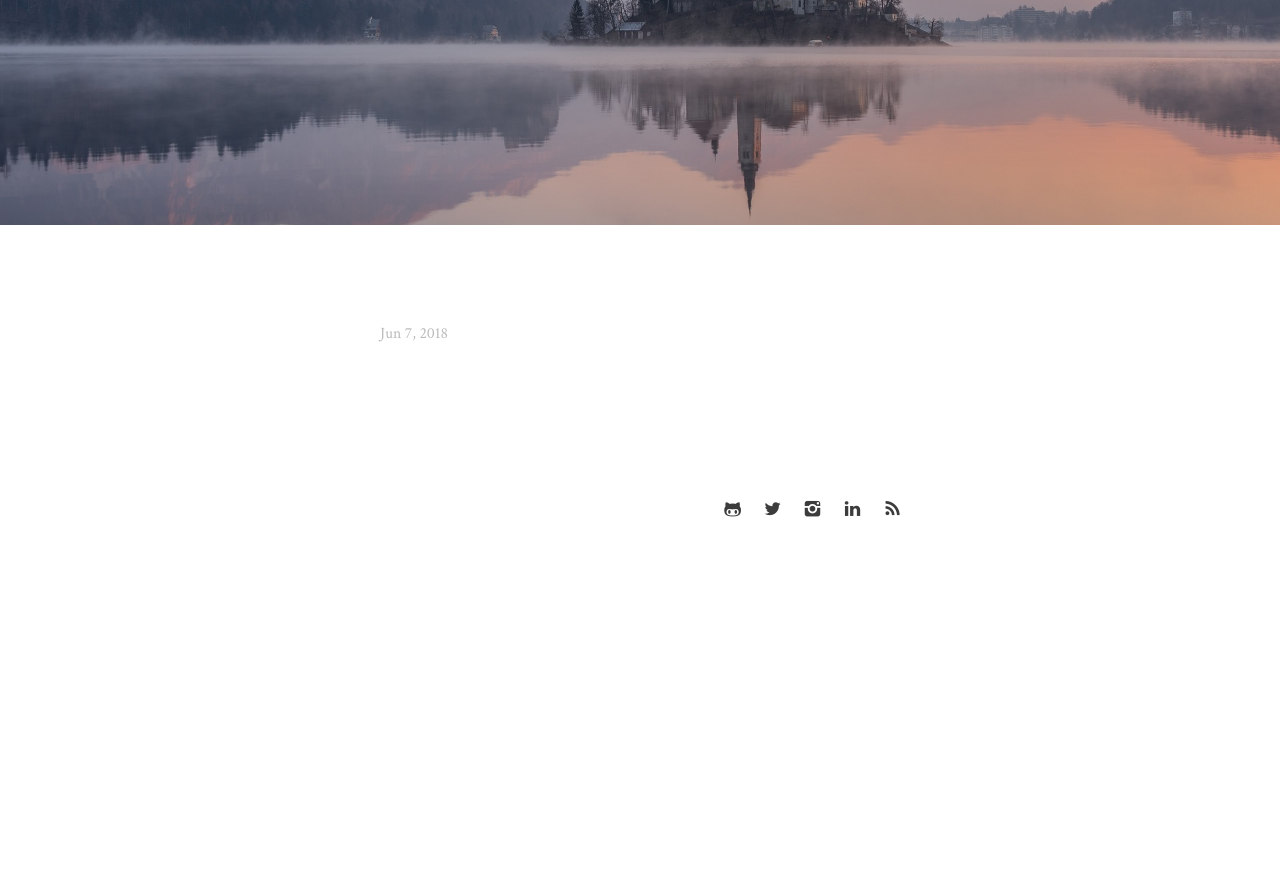
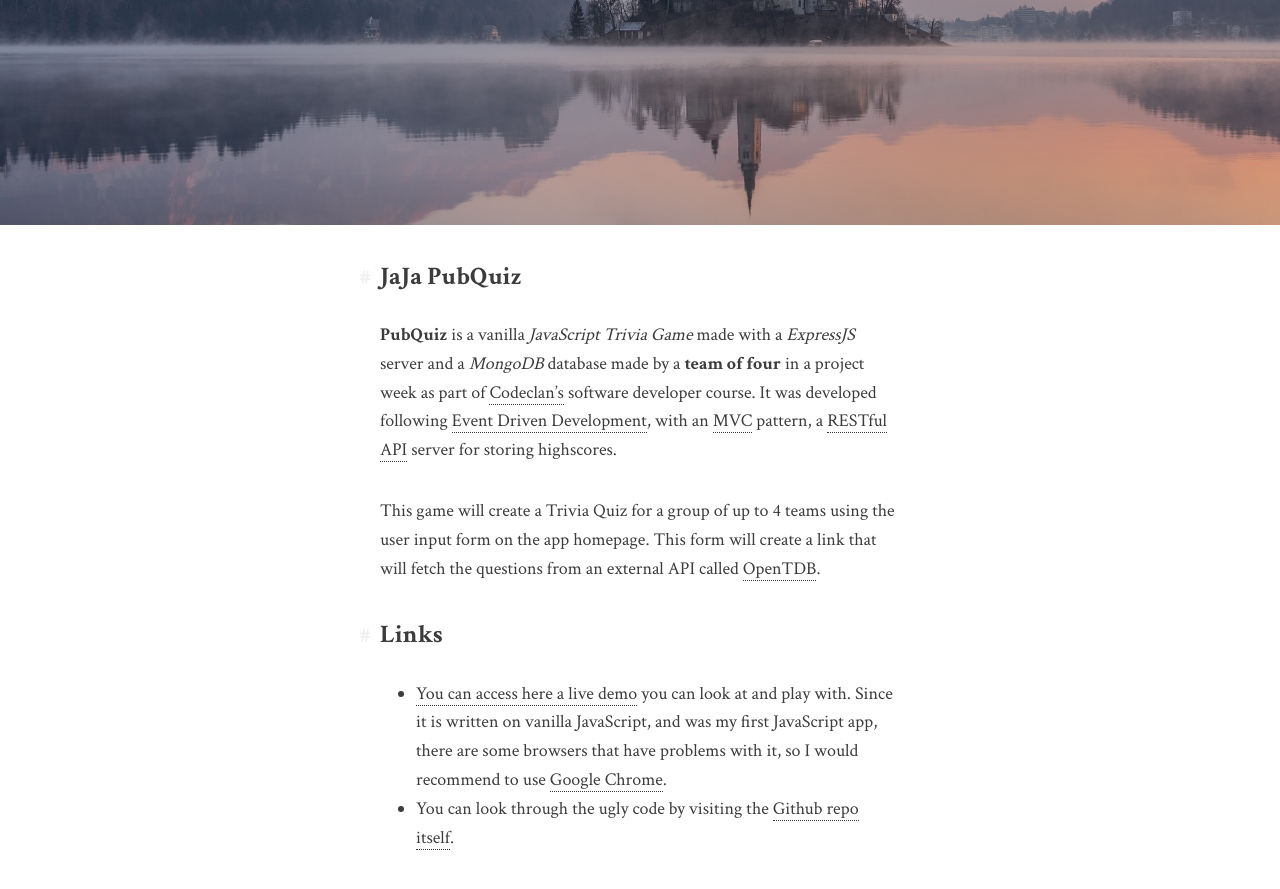
Before and after one commit to DetectiveAzul/DetectiveAzul.github.io, a Jekyll site: the page built from _posts/portfolio/2018-06-07-jaja-pub-quiz.markdown, in a window 1280 px wide and 900 px high, scrolled down 353 px. Shown: the top 889 px of the window. Built offline with Jekyll 4.4.1, drawn with Linux system fonts in a browser that asks for light colours; comment, search, counter and statistics services are not loaded; before the commit the page ends 931 px from its top, so only the background shows below that.

Commit message:
Added brief and links to JajaPubQuiz

```diff
--- a/_posts/portfolio/2018-06-07-jaja-pub-quiz.markdown
+++ b/_posts/portfolio/2018-06-07-jaja-pub-quiz.markdown
@@ -6,3 +6,14 @@ date:   2018-06-07 12:30:00 +0100
 category: portfolio
 cover_url: /assets/img/portfolio/pubquiz.jpg
 ---
+
+## JaJa PubQuiz
+
+**PubQuiz** is a vanilla *JavaScript Trivia Game* made with a *ExpressJS* server and a *MongoDB* database made by a **team of four** in a project week as part of [Codeclan's](https://codeclan.com) software developer course. It was developed following [Event Driven Development](https://en.wikipedia.org/wiki/Event-driven_programming), with an [MVC](https://en.wikipedia.org/wiki/Model%E2%80%93view%E2%80%93controller) pattern, a [RESTful](https://en.wikipedia.org/wiki/Representational_state_transfer) [API](https://en.wikipedia.org/wiki/Application_programming_interface) server for storing highscores.
+
+This game will create a Trivia Quiz for a group of up to 4 teams using the user input form on the app homepage. This form will create a link that will fetch the questions from an external API called [OpenTDB](https://opentdb.com/).
+
+## Links
+
+* [You can access here a live demo](http://pubquiz.devazul.co.uk) you can look at and play with. Since it is written on vanilla JavaScript, and was my first JavaScript app, there are some browsers that have problems with it, so I would recommend to use [Google Chrome](https://www.google.com/chrome/).
+* You can look through the ugly code by visiting the [Github repo itself](https://github.com/DetectiveAzul/cc-group-project_trivia).
```
